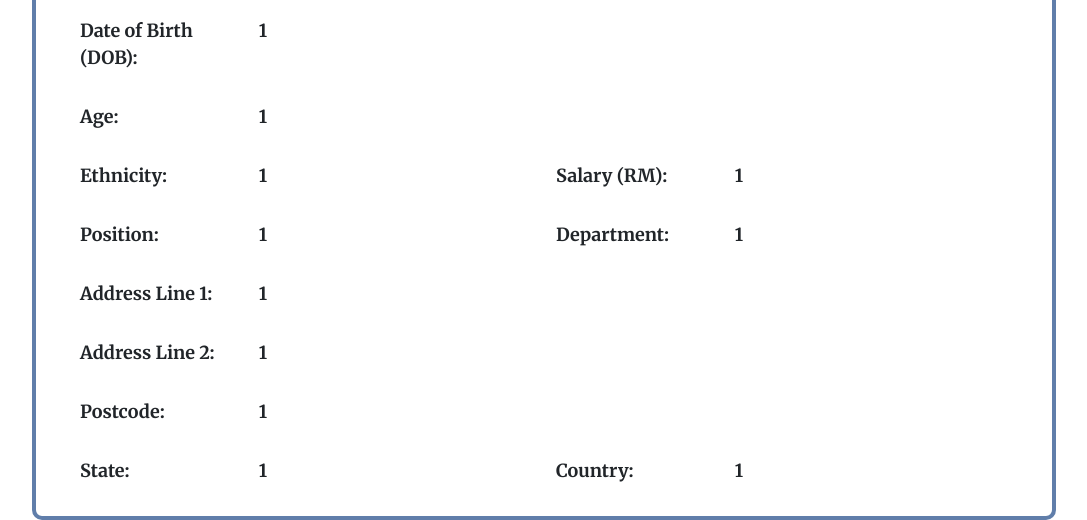
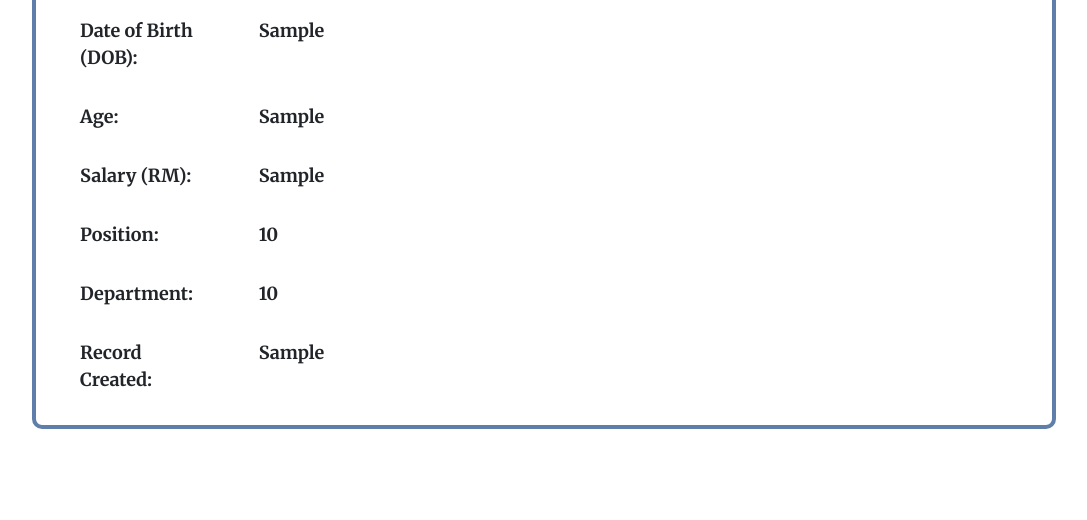
Before and after one commit to youwai/cloud-assignment1, a Flask app: page /emp_details in a window 1280 px wide. Shown: the part 473-993 px from the top of the page, without its empty margins (96-1183 px from the left). After the commit the page ends 902 px from the top, so only its background shows below. Run offline with Flask 2, Linux system fonts and the light colour scheme; tables that the repository leaves empty or names only in its code hold one stand-in row (values such as "Sample post").

Commit message:
modify app.py and employee_details.html

```diff
--- a/app.py
+++ b/app.py
@@ -96,7 +96,11 @@ def insert():
 @app.route('/emp_details')
 @app.route('/emp_details/<emp_id>')
 def emp_details(emp_id = None):
-    return render_template('employee_details.html', emp_id=emp_id)
+    data = read_data_from_rds(emp_id)
+
+    result = data[0]
+
+    return render_template('employee_details.html', result=result)
 
 if __name__ == "__main__":
     app.run(host="0.0.0.0", port=80)
--- a/templates/employee_details.html
+++ b/templates/employee_details.html
@@ -37,57 +37,43 @@
             <div class="details-section">
                 <div class="details-row row">
                     <span class="label col-2">Employee ID: </span>
-                    <span class="label-value col">{{emp_id}}</span>
+                    <span class="label-value col">{{result.emp_id}}</span>
                 </div>
                 <div class="details-row row">
                     <span class="label col-2">Employee Name: </span>
-                    <span class="label-value col">1</span>
+                    <span class="label-value col">{{result.name}}</span>
                 </div>
                 <div class="details-row row">
                     <span class="label col-2">Identity Card No.: </span>
-                    <span class="label-value col">1</span>
+                    <span class="label-value col">{{result.ic_no}}</span>
                 </div>
                 <div class="details-row row">
                     <span class="label col-2">Gender: </span>
-                    <span class="label-value col">1</span>
+                    <span class="label-value col">{{result.gender}}</span>
                 </div>
                 <div class="details-row row">
                     <span class="label col-2">Date of Birth (DOB): </span>
-                    <span class="label-value col">1</span>
+                    <span class="label-value col">{{result.dob}}</span>
                 </div>
                 <div class="details-row row">
                     <span class="label col-2">Age: </span>
-                    <span class="label-value col">1</span>
+                    <span class="label-value col">{{result.age}}</span>
                 </div>
                 <div class="details-row row">
-                    <span class="label col-2">Ethnicity: </span>
-                    <span class="label-value col">1</span>
                     <span class="label col-2">Salary (RM): </span>
-                    <span class="label-value col">1</span>
+                    <span class="label-value col">{{result.salary}}</span>
                 </div>
                 <div class="details-row row">
                     <span class="label col-2">Position: </span>
-                    <span class="label-value col">1</span>
-                    <span class="label col-2">Department: </span>
-                    <span class="label-value col">1</span>
+                    <span class="label-value col">{{result.position}}</span>
                 </div>
                 <div class="details-row row">
-                    <span class="label col-2">Address Line 1: </span>
-                    <span class="label-value col">1</span>
+                    <span class="label col-2">Department: </span>
+                    <span class="label-value col">{{result.department}}</span>
                 </div>
                 <div class="details-row row">
-                    <span class="label col-2">Address Line 2: </span>
-                    <span class="label-value col">1</span>
-                </div>
-                <div class="details-row row">
-                    <span class="label col-2">Postcode: </span>
-                    <span class="label-value col">1</span>
-                </div>
-                <div class="details-row row">
-                    <span class="label col-2">State: </span>
-                    <span class="label-value col">1</span>
-                    <span class="label col-2">Country: </span>
-                    <span class="label-value col">1</span>
+                    <span class="label col-2">Record Created: </span>
+                    <span class="label-value col">{{result.created_date}}</span>
                 </div>
             </div>
         </div>
```
